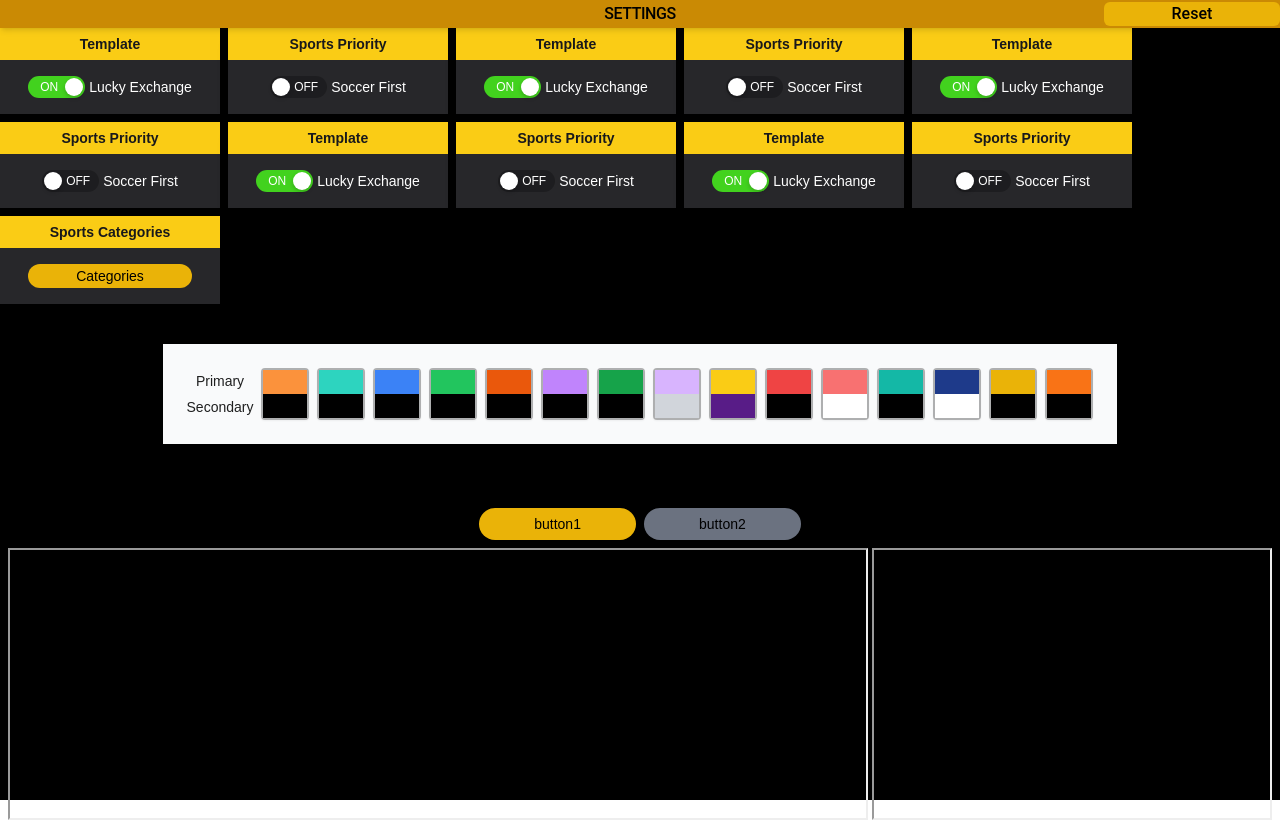
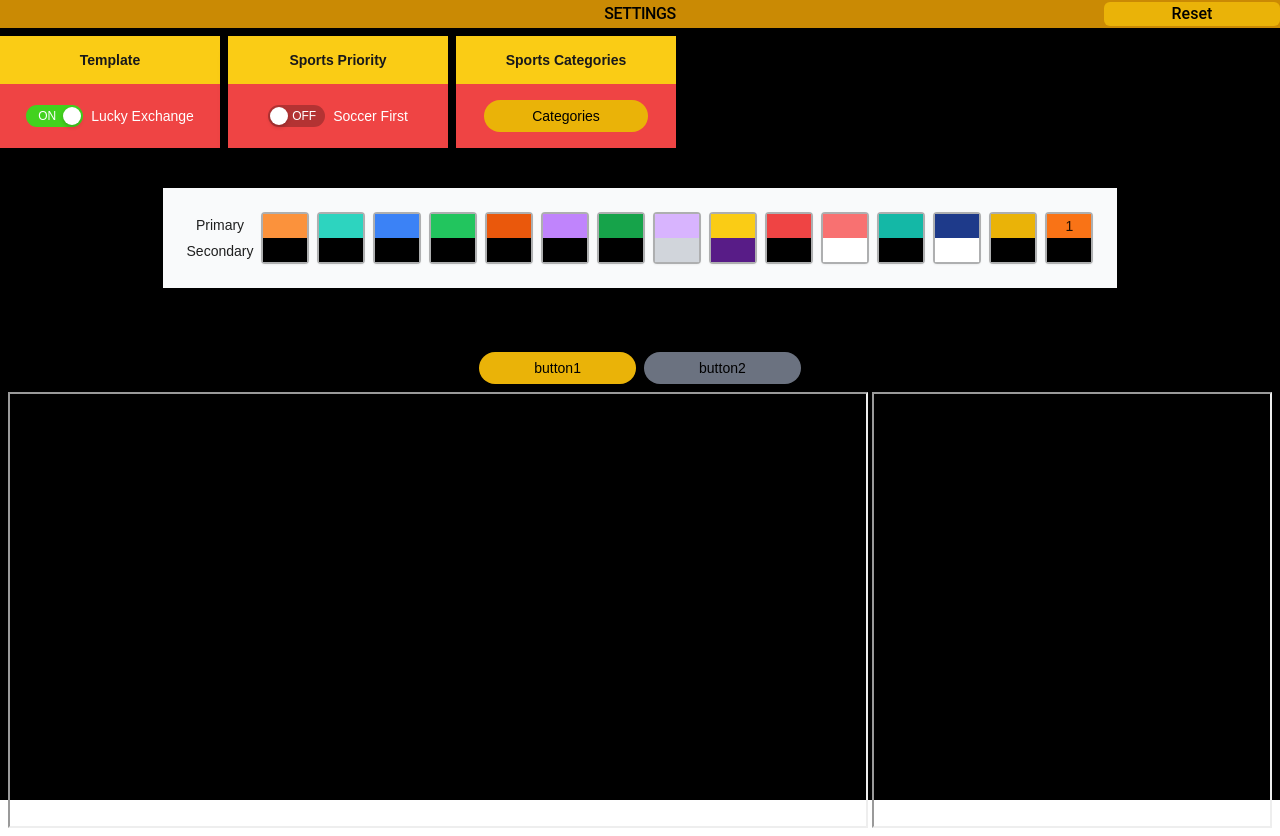
Before and after one commit to Vic428-human/antd5-dashboard-practice, a React (Vite) app: page / in a window 1280 px wide. Built offline with nearby package versions, Linux system fonts and the light colour scheme.

Commit message:
優化 toogle

```diff
--- a/src/pages/Home.tsx
+++ b/src/pages/Home.tsx
@@ -5,81 +5,28 @@ import { SketchPicker } from "react-color";
 
 const initialSettings = [
   {
-    label: "Template",
+    title: "Template",
     checked: true,
-    a: "Lucky Exchange",
-    b: "Lucky Sport",
+    onText: "Lucky Exchange",
+    offText: "Lucky Sport",
     btn: false,
+    btnText: "",
   },
   {
-    label: "Sports Priority",
+    title: "Sports Priority",
     checked: false,
-    a: "Cricket First",
-    b: "Soccer First",
+    onText: "Cricket First",
+    offText: "Soccer First",
     btn: false,
+    btnText: "",
   },
   {
-    label: "Template",
-    checked: true,
-    a: "Lucky Exchange",
-    b: "Lucky Sport",
-    btn: false,
-  },
-  {
-    label: "Sports Priority",
+    title: "Sports Categories",
     checked: false,
-    a: "Cricket First",
-    b: "Soccer First",
-    btn: false,
-  },
-  {
-    label: "Template",
-    checked: true,
-    a: "Lucky Exchange",
-    b: "Lucky Sport",
-    btn: false,
-  },
-  {
-    label: "Sports Priority",
-    checked: false,
-    a: "Cricket First",
-    b: "Soccer First",
-    btn: false,
-  },
-  {
-    label: "Template",
-    checked: true,
-    a: "Lucky Exchange",
-    b: "Lucky Sport",
-    btn: false,
-  },
-  {
-    label: "Sports Priority",
-    checked: false,
-    a: "Cricket First",
-    b: "Soccer First",
-    btn: false,
-  },
-  {
-    label: "Template",
-    checked: true,
-    a: "Lucky Exchange",
-    b: "Lucky Sport",
-    btn: false,
-  },
-  {
-    label: "Sports Priority",
-    checked: false,
-    a: "Cricket First",
-    b: "Soccer First",
-    btn: false,
-  },
-  {
-    label: "Sports Categories",
-    checked: false,
-    a: "Categories",
-    b: "",
+    onText: "",
+    offText: "",
     btn: true,
+    btnText: "Categories",
   },
 ];
 const Home = () => {
@@ -95,89 +42,106 @@ const Home = () => {
     {
       topColor: "bg-orange-400",
       bottomColor: "bg-black",
-      icon: null,
+      iconPrimary: false,
+      iconSecondary: false,
     },
     // 第二個色塊 - 青綠色/黑色 + 勾選
     {
       topColor: "bg-teal-400",
       bottomColor: "bg-black",
+      iconPrimary: false,
+      iconSecondary: false,
     },
     // 第三個色塊 - 藍色/黑色
     {
       topColor: "bg-blue-500",
       bottomColor: "bg-black",
-      icon: null,
+      iconPrimary: false,
+      iconSecondary: false,
     },
     // 第四個色塊 - 綠色/黑色
     {
       topColor: "bg-green-500",
       bottomColor: "bg-black",
-      icon: null,
+      iconPrimary: false,
+      iconSecondary: false,
     },
     // 第五個色塊 - 橙紅色/黑色
     {
       topColor: "bg-orange-600",
       bottomColor: "bg-black",
-      icon: null,
+      iconPrimary: false,
+      iconSecondary: false,
     },
     // 第六個色塊 - 紫色/黑色
     {
       topColor: "bg-purple-400",
       bottomColor: "bg-black",
-      icon: null,
+      iconPrimary: false,
+      iconSecondary: false,
     },
     // 第七個色塊 - 綠色/黑色
     {
       topColor: "bg-green-600",
       bottomColor: "bg-black",
-      icon: null,
+      iconPrimary: false,
+      iconSecondary: false,
     },
     // 第八個色塊 - 淺紫色/灰色
     {
       topColor: "bg-purple-300",
       bottomColor: "bg-gray-300",
-      icon: null,
+      iconPrimary: false,
+      iconSecondary: false,
     },
     // 第九個色塊 - 黃色/深紫色
     {
       topColor: "bg-yellow-400",
       bottomColor: "bg-purple-900",
-      icon: null,
+      iconPrimary: false,
+      iconSecondary: false,
     },
     // 第十個色塊 - 紅色/黑色
     {
       topColor: "bg-red-500",
       bottomColor: "bg-black",
-      icon: null,
+      iconPrimary: false,
+      iconSecondary: false,
     },
     // 第十一個色塊 - 紅色/白色
     {
       topColor: "bg-red-400",
       bottomColor: "bg-white",
-      icon: null,
+      iconPrimary: false,
+      iconSecondary: false,
     },
     // 第十二個色塊 - 青綠色/黑色
     {
       topColor: "bg-teal-500",
       bottomColor: "bg-black",
-      icon: null,
+      iconPrimary: false,
+      iconSecondary: false,
     },
     // 第十三個色塊 - 深藍色/白色
     {
       topColor: "bg-blue-900",
       bottomColor: "bg-white",
-      icon: null,
+      iconPrimary: false,
+      iconSecondary: false,
     },
     // 第十四個色塊 - 黃色/黑色
     {
       topColor: "bg-yellow-500",
       bottomColor: "bg-black",
-      icon: null,
+      iconPrimary: false,
+      iconSecondary: false,
     },
     // 第十五個色塊 - 橙色/黑色 + 調色盤圖示
     {
       topColor: "bg-orange-500",
       bottomColor: "bg-black",
+      iconPrimary: true,
+      iconSecondary: false,
     },
   ];
 
@@ -188,21 +152,22 @@ const Home = () => {
   };
   console.log({ settingList });
   return (
-    <div className="flex flex-col max-h-auto h-[100vh]">
-      <div className="flex flex-wrap items-center justify-start gap-2 bg-content-container">
+    <div className="flex flex-col max-h-auto h-[100vh] mt-2">
+      <div className="flex flex-wrap justify-start gap-2 bg-content-container">
         {settingList.map((item, index) => (
           <div
             key={index}
-            className="min-w-[220px] max-h-[40&] shadow-lg overflow-hidden text-white"
+            className="min-w-[220px] shadow-lg overflow-hidden text-white"
           >
-            <div className="bg-yellow-400 text-center py-2 font-semibold text-zinc-900">
-              {item.label}
+            {/* flex items-center justify-center */}
+            <div className="h-12 bg-yellow-400 p-4 font-semibold text-zinc-900 flex justify-center items-center">
+              <div className="">{item.title}</div>
             </div>
 
-            <div className="bg-zinc-800 p-4 flex flex-col gap-3 items-center justify-center">
-              <div className="flex items-center gap-3">
+            <div className="p-4 flex flex-col gap-3 items-center justify-center bg-red-500 h-16">
+              <div className="flex items-center gap-3 ">
                 {!item.btn ? (
-                  <div className="flex items-center justify-center space-x-1 ">
+                  <div className="flex items-center justify-center space-x-2">
                     <Switch
                       checkedChildren="ON"
                       unCheckedChildren="OFF"
@@ -210,13 +175,13 @@ const Home = () => {
                       onChange={(checked) => handleChange(checked, index)}
                     />
                     <span className="font-medium">
-                      {item.checked ? item.a : item.b}
+                      {item.checked ? item.onText : item.offText}
                     </span>
                   </div>
                 ) : (
                   <div className="flex items-center justify-center space-x-1">
-                    <div className="flex items-center justify-center bg-yellow-500 cursor-pointer text-black px-12 py-1 rounded-full">
-                      {item.a}
+                    <div className="flex items-center justify-center bg-yellow-500 cursor-pointer text-black px-12 py-2 rounded-full">
+                      {item.btnText}
                     </div>
                   </div>
                 )}
@@ -233,10 +198,6 @@ const Home = () => {
           <div className="bg-content-container">
             <div className="m-2 p-8 h-20px">
               <div className="flex gap-2 p-6 bg-gray-50 ">
-                {/* <div className="flex flex-col items-center justify-center">
-                  <div>123</div>
-                  <div>123</div>
-                </div> */}
                 <div className="flex gap-2 ">
                   <div className="flex flex-col justify-around ">
                     <div className="">Primary</div>
@@ -256,10 +217,14 @@ const Home = () => {
                       <div
                         className={`flex items-center justify-center text-center ${block.topColor} h-6 w-full relative`}
                       >
-                        {block.icon}
+                        {block.iconPrimary && 1}
                       </div>
                       {/* 下半部分 */}
-                      <div className={`${block.bottomColor} h-6 w-full`}></div>
+                      <div
+                        className={`flex items-center justify-center text-center ${block.bottomColor} h-6 w-full relative`}
+                      >
+                        {block.iconPrimary && 2}
+                      </div>
                     </div>
                   ))}
                 </div>
```
